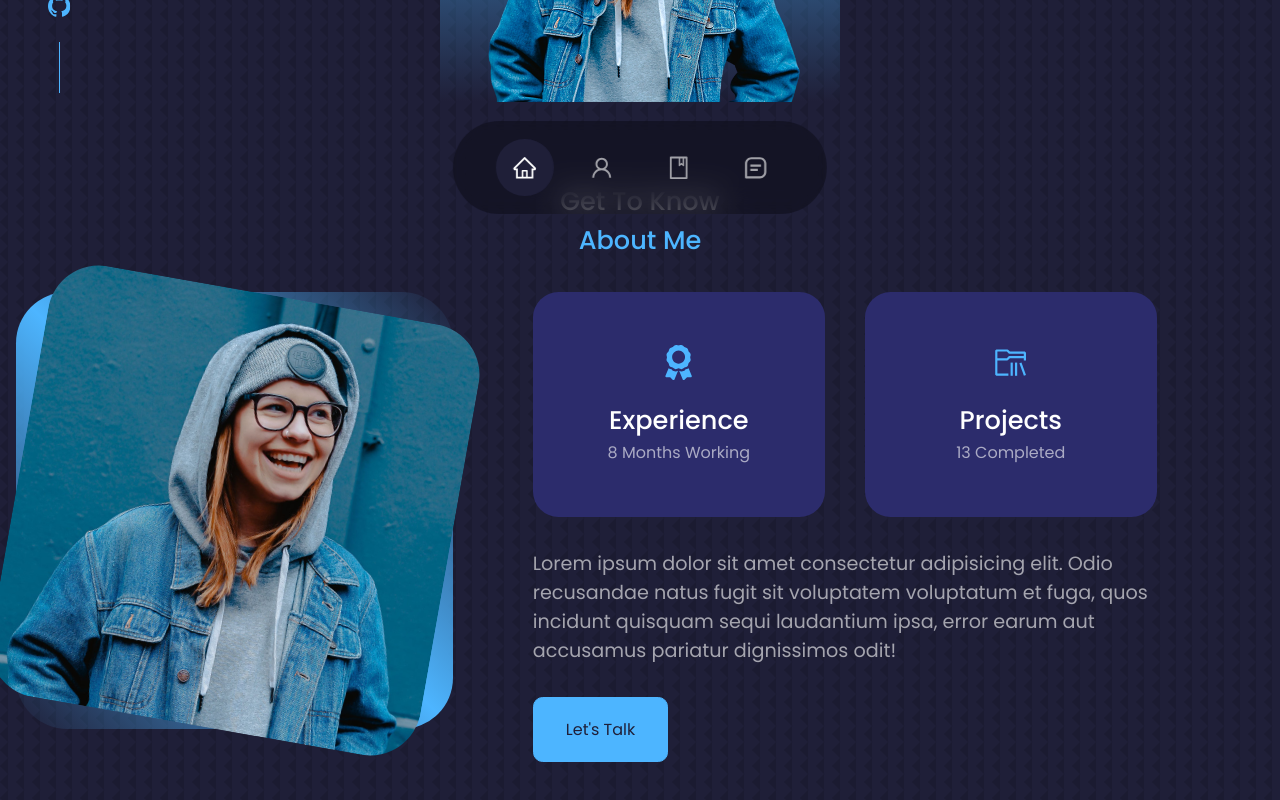
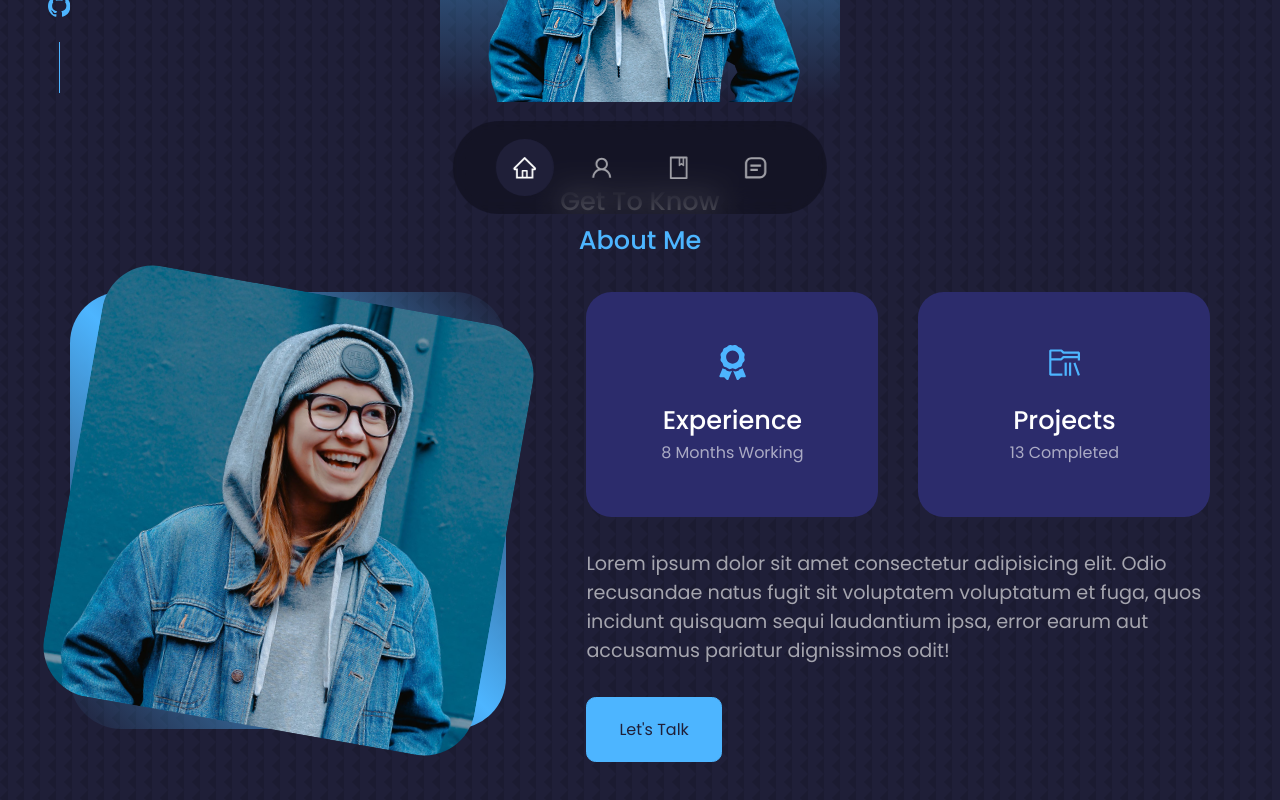
Before and after one commit to GhostemaneUrs/Portfolio, a React (Vite) app: page / in a window 1280 px wide. Shown: the part 554-1354 px from the top of the page. Built offline with nearby package versions, Linux system fonts and the light colour scheme.

Commit message:
feat: update styles about

```diff
--- a/src/components/about/styles.module.scss
+++ b/src/components/about/styles.module.scss
@@ -3,7 +3,8 @@
 .container_about {
   gap: 5rem;
   display: grid;
-  grid-template-columns: 35% 50%;
+  justify-content: center;
+  grid-template-columns: 1fr;
 }
 
 /* Styles */
@@ -11,7 +12,9 @@
 .about_me {
   width: 100%;
   display: grid;
+  margin: 0 auto;
   aspect-ratio: 1/1;
+  max-width: 400px;
   place-items: center;
   border-radius: 3.2rem;
   background: linear-gradient(
@@ -25,7 +28,7 @@
 .about_me_image {
   overflow: hidden;
   border-radius: 3.2rem;
-  transform: rotate(10deg);
+  transform: rotate(0deg);
   transition: var(--transition);
 }
 
@@ -47,13 +50,13 @@
 .about_cards {
   gap: 2.5rem;
   display: grid;
-  grid-template-columns: repeat(2, 1fr);
+  grid-template-columns: repeat(1, 1fr);
 }
 
 .description {
   font-size: 1.2rem;
   margin-bottom: 2rem;
-  color: var(--base-color-light)
+  color: var(--base-color-light);
 }
 
 .card {
@@ -93,3 +96,24 @@
   color: var(--base-bg-color);
   background: var(--base-color-primary);
 }
+
+@media (min-width: 1024px) {
+  .about_me {
+    width: 100%;
+    max-width: 500px;
+  }
+
+  .container_about {
+    grid-template-columns: 35% 50%;
+  }
+}
+
+@media (min-width: 576px) {
+  .about_me_image {
+    transform: rotate(10deg);
+  }
+
+  .about_cards {
+    grid-template-columns: repeat(2, 1fr);
+  }
+}
```
